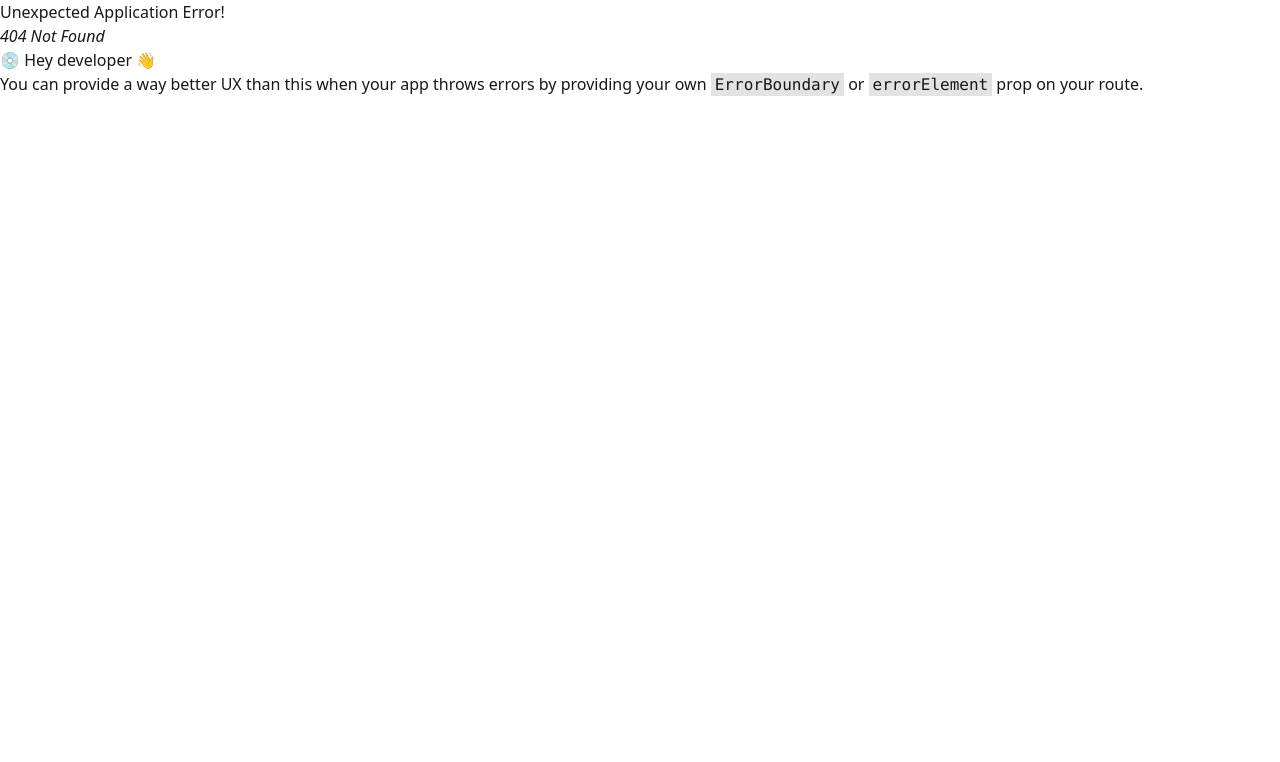
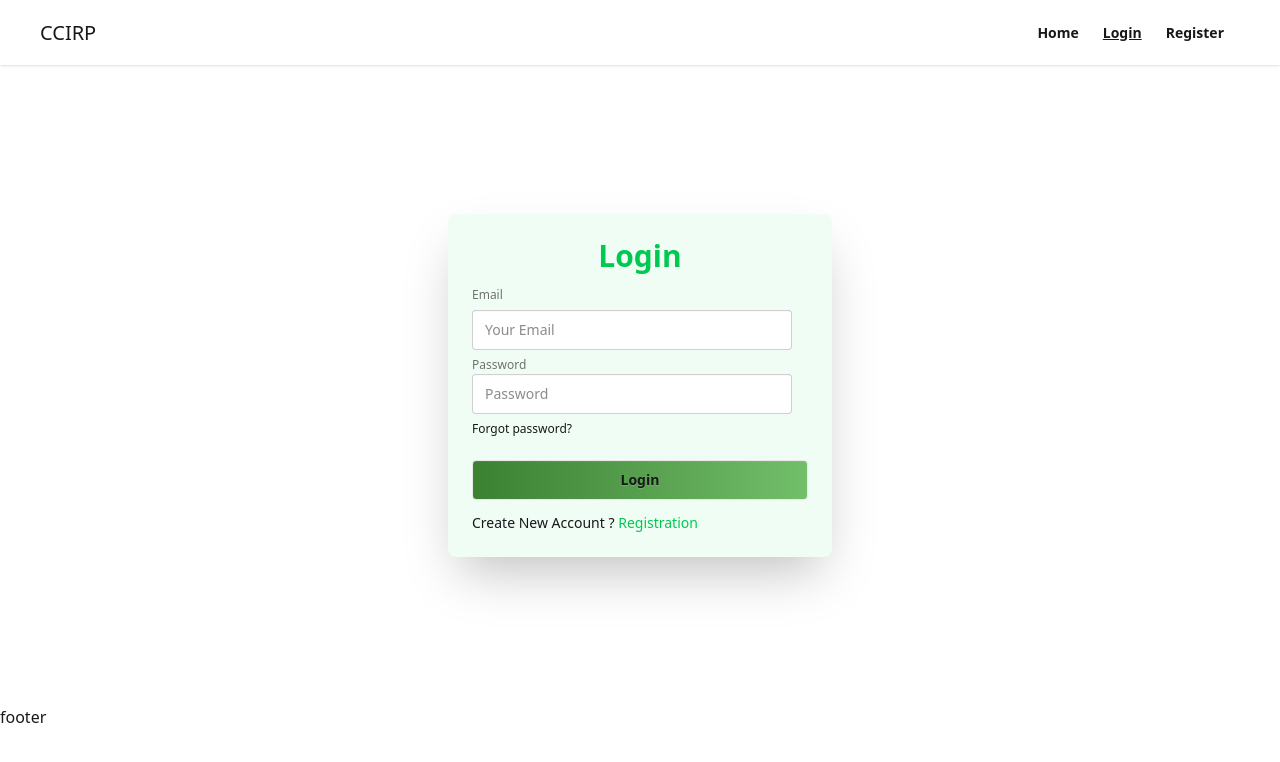
Before and after one commit to sourovmoy/community-cleanliness-client, a React (Vite) app: page /login in a window 1280 px wide. Before the commit this address had no page. Shown: the top 762 px of the page. Built offline with nearby package versions, Linux system fonts and the light colour scheme.

Commit message:
context, hooks, firebase

```diff
--- a/package.json
+++ b/package.json
@@ -12,8 +12,10 @@
   "dependencies": {
     "@tailwindcss/vite": "^4.1.17",
     "axios": "^1.13.2",
+    "firebase": "^12.5.0",
     "react": "^19.1.1",
     "react-dom": "^19.1.1",
+    "react-icons": "^5.5.0",
     "react-router": "^7.9.5",
     "tailwindcss": "^4.1.17"
   },
--- a/src/Components/Header/Navbar.jsx
+++ b/src/Components/Header/Navbar.jsx
@@ -4,20 +4,20 @@ import { NavLink } from "react-router";
 const Navbar = () => {
   const links = (
     <>
-      <li>
+      <li className="font-semibold">
         <NavLink to={"/"}>Home</NavLink>
       </li>
-      <li>
+      <li className="font-semibold">
         <NavLink to={"/login"}>Login</NavLink>
       </li>
-      <li>
+      <li className="font-semibold">
         <NavLink to={"/resister"}>Register</NavLink>
       </li>
     </>
   );
   return (
     <div>
-      <div className="navbar bg-base-100 shadow-sm">
+      <div className="navbar shadow-sm px-3 sm:px-10 sticky bg-transparent">
         <div className="navbar-start">
           <div className="dropdown">
             <div tabIndex={0} role="button" className="btn btn-ghost lg:hidden">
@@ -44,12 +44,12 @@ const Navbar = () => {
               {links}
             </ul>
           </div>
-          <a className="btn btn-ghost text-xl">daisyUI</a>
+          <p className="text-xl">CCIRP</p>
         </div>
-        <div className="navbar-center hidden lg:flex">
+        <div className="navbar-end md:navbar-center  hidden lg:flex">
           <ul className="menu menu-horizontal px-1">{links}</ul>
         </div>
-        <div className="navbar-end">
+        <div className="navbar-end md:hidden">
           <a className="btn">Button</a>
         </div>
       </div>
--- /dev/null
+++ b/src/Context/AuthContext.jsx
@@ -0,0 +1,3 @@
+import { createContext } from "react";
+
+export const AuthContext = createContext(null);
--- /dev/null
+++ b/src/Context/AuthProvider.jsx
@@ -0,0 +1,70 @@
+import React, { useState } from "react";
+import { AuthContext } from "./AuthContext";
+import {
+  createUserWithEmailAndPassword,
+  GoogleAuthProvider,
+  sendEmailVerification,
+  sendPasswordResetEmail,
+  signInWithEmailAndPassword,
+  signInWithPopup,
+  signOut,
+  updateProfile,
+} from "firebase/auth";
+import auth from "../Firebase/firebase.config";
+
+const AuthProvider = ({ children }) => {
+  const [user, setUser] = useState(null);
+  const [error, setError] = useState("");
+  const [loader, setLoader] = useState(true);
+  const googleProvider = new GoogleAuthProvider();
+
+  const createUserWithEmailAndPasswordFunc = (email, password) => {
+    setLoader(true);
+    return createUserWithEmailAndPassword(auth, email, password);
+  };
+  const sendEmailVerificationFunc = () => {
+    setLoader(true);
+    return sendEmailVerification(auth.currentUser);
+  };
+
+  const signInWithEmailAndPasswordFunc = (email, password) => {
+    setLoader(true);
+    return signInWithEmailAndPassword(auth, email, password);
+  };
+  const updateProfileFunc = ({ displayName, photoURL }) => {
+    setLoader(true);
+    return updateProfile(auth.currentUser, { displayName, photoURL });
+  };
+  const sendPasswordResetEmailFunc = (email) => {
+    setLoader(true);
+    return sendPasswordResetEmail(auth, email);
+  };
+
+  const signInWithPopupFunc = () => {
+    setLoader(true);
+    return signInWithPopup(auth, googleProvider);
+  };
+  const signOutFunc = () => {
+    setLoader(true);
+    return signOut(auth);
+  };
+  const authInfo = {
+    createUserWithEmailAndPasswordFunc,
+    sendEmailVerificationFunc,
+    signInWithEmailAndPasswordFunc,
+    updateProfileFunc,
+    sendPasswordResetEmailFunc,
+    signInWithPopupFunc,
+    signOutFunc,
+    user,
+    setUser,
+    error,
+    setError,
+    loader,
+    setLoader,
+  };
+
+  return <AuthContext value={authInfo}>{children}</AuthContext>;
+};
+
+export default AuthProvider;
--- /dev/null
+++ b/src/Firebase/firebase.config.js
@@ -0,0 +1,16 @@
+import { initializeApp } from "firebase/app";
+import { getAuth } from "firebase/auth";
+
+const firebaseConfig = {
+  apiKey: "AIzaSyAnlkszNRgvFLz_kKwmA_egUexusuJgy5g",
+  authDomain: "community-cleanliness-17266.firebaseapp.com",
+  projectId: "community-cleanliness-17266",
+  storageBucket: "community-cleanliness-17266.firebasestorage.app",
+  messagingSenderId: "549267415829",
+  appId: "1:549267415829:web:4190f49b58f4f4e6143f1c",
+};
+
+// Initialize Firebase
+const app = initializeApp(firebaseConfig);
+const auth = getAuth(app);
+export default auth;
--- /dev/null
+++ b/src/Hooks/useAuth.jsx
@@ -0,0 +1,9 @@
+import React, { use } from "react";
+import { AuthContext } from "../Context/AuthContext";
+
+const useAuth = () => {
+  const auth = use(AuthContext);
+  return auth;
+};
+
+export default useAuth;
--- a/src/Layout/HomeLayOut.jsx
+++ b/src/Layout/HomeLayOut.jsx
@@ -6,7 +6,7 @@ import Footer from "../Components/Footer/Footer";
 
 const HomeLayOut = () => {
   return (
-    <div>
+    <div className="bg-base-100">
       <header>
         <Navbar />
       </header>
--- /dev/null
+++ b/src/Pages/Login.jsx
@@ -0,0 +1,71 @@
+import React from "react";
+import { FaEye, FaEyeSlash } from "react-icons/fa";
+import { Link } from "react-router";
+
+const Login = () => {
+  return (
+    <div className="h-[80vh] flex justify-center items-center">
+      <div className="card bg-green-50 w-full max-w-sm shrink-0 shadow-2xl">
+        <div className="card-body">
+          <h3 className="text-3xl font-bold text-center text-green-500">
+            Login
+          </h3>
+          <form
+          //   onSubmit={handelSignin}
+          >
+            <fieldset className="fieldset">
+              <label className="label">Email</label>
+              <input
+                // ref={emailRef}
+                type="email"
+                name="email"
+                className="input"
+                placeholder="Your Email"
+                required
+              />
+              <div className="relative">
+                <label className="label">Password</label>
+                <input
+                  //   type={show ? "text" : "password"}
+                  name="password"
+                  className="input"
+                  placeholder="Password"
+                  autoComplete="current-password"
+                  required
+                />
+                <span
+                  //   onClick={() => setShow(!show)}
+                  className="absolute mt-3 right-8"
+                >
+                  {/* {show ? <FaEyeSlash /> : <FaEye />} */}
+                </span>
+              </div>
+              <div>
+                <Link
+                  target="_blank"
+                  to={"https://mail.google.com/mail/u/0/#inbox"}
+                  type="button"
+                  //   onClick={handelForgetPassword}
+                  className="link link-hover"
+                >
+                  Forgot password?
+                </Link>
+              </div>
+              <button className="btn bg-linear-to-r from-[#3b8132] to-[#72bf6a] hover:scale-105 mt-4">
+                Login
+              </button>
+            </fieldset>
+          </form>
+          <Link to={"/auth/signup"}>
+            Create New Account ?{" "}
+            <span className="text-green-500">Registration</span>
+          </Link>
+          {/* {user && <p className="text-green-500">Successfully Sign In</p>}
+          {error && <p className="text-red-500">{error}</p>} */}
+        </div>
+      </div>
+    </div>
+  );
+};
+
+export default Login;
--- a/src/Router/Router.jsx
+++ b/src/Router/Router.jsx
@@ -1,6 +1,7 @@
 import { createBrowserRouter } from "react-router";
 import HomeLayOut from "../Layout/HomeLayOut";
 import Home from "../Pages/Home";
+import Login from "../Pages/Login";
 
 const router = createBrowserRouter([
   {
@@ -11,6 +12,10 @@ const router = createBrowserRouter([
         index: true,
         Component: Home,
       },
+      {
+        path: "/login",
+        Component: Login,
+      },
     ],
   },
 ]);
```
Also changed, not shown: 1 other file (tests, documents, lock files or other folders).
